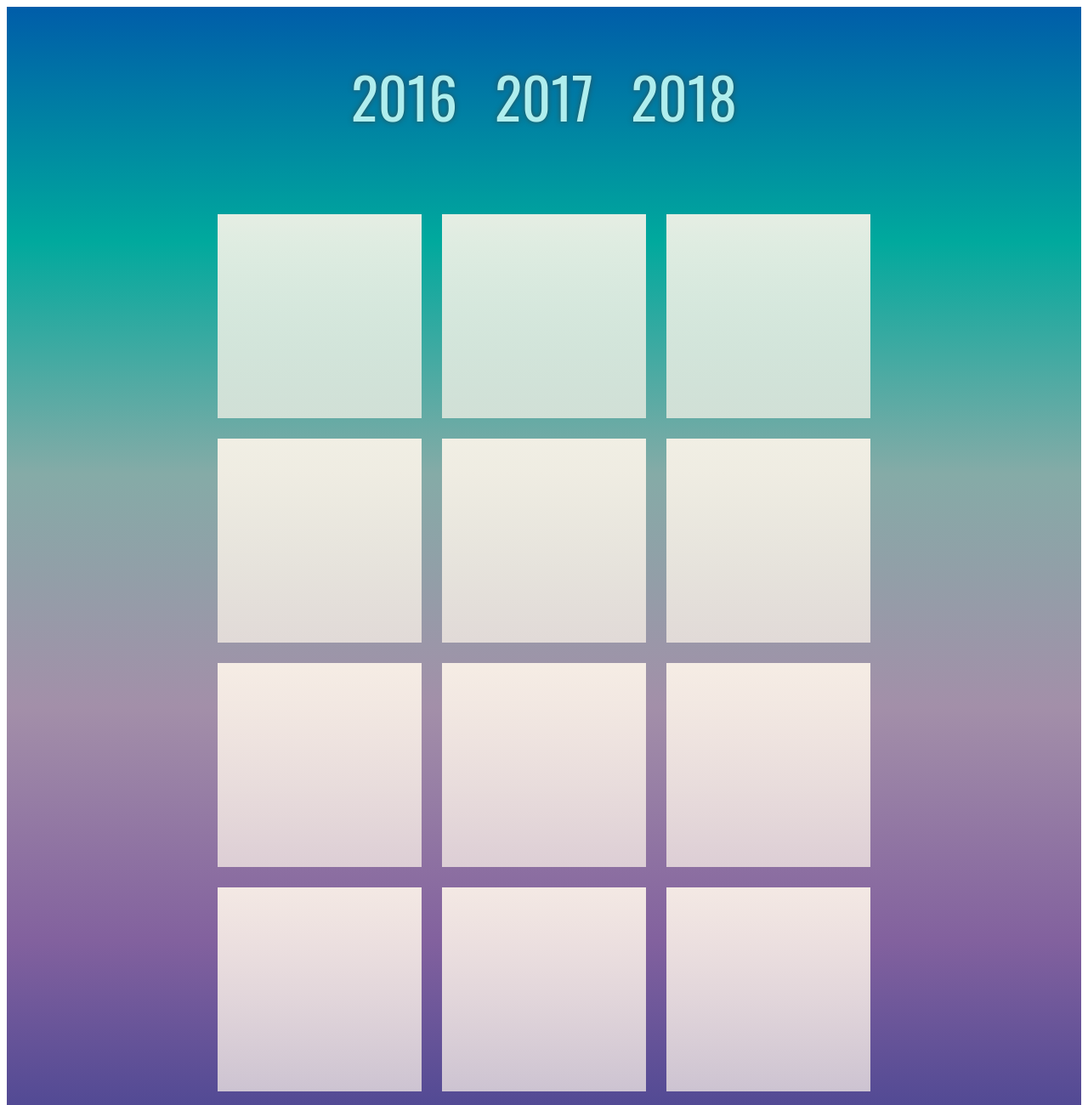
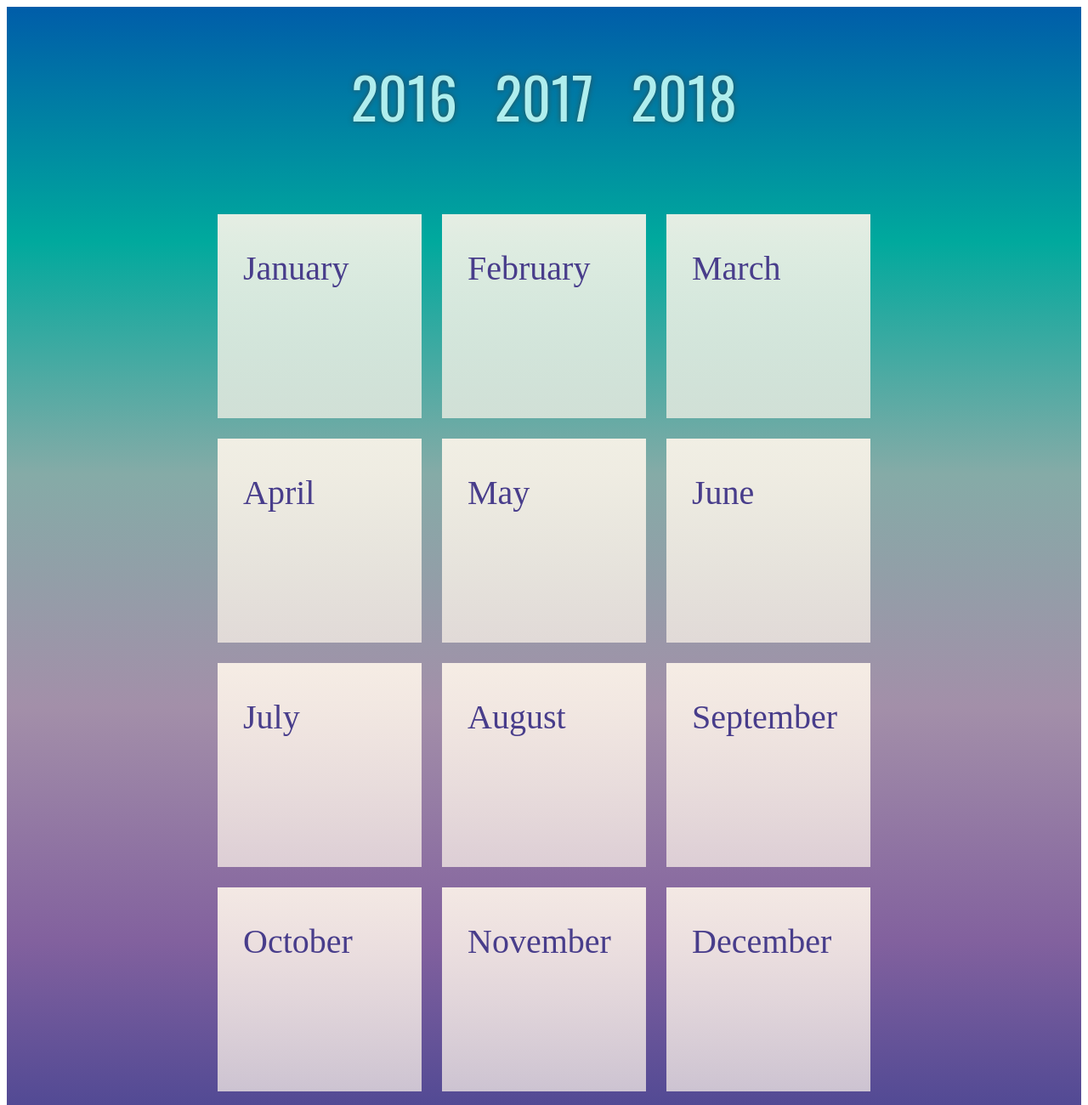
Before and after one commit to tempeststormandwind/tempeststormandwind.github.io, a plain HTML site: page index.html in a window 1280 px wide. Shown: the top 1300 px of the page at 85% size. Drawn offline with nearby package versions, Linux system fonts and the light colour scheme; a web font is replaced by a local one.

Commit message:
Add files via upload

```diff
--- a/index.html
+++ b/index.html
@@ -9,6 +9,7 @@
 
     <!--google fonts-->
     <link href="https://fonts.googleapis.com/css?family=Oswald" rel="stylesheet">
+    <link href="https://fonts.googleapis.com/css?family=Alice" rel="stylesheet">
 
 </head>
 
@@ -27,21 +28,21 @@
     <main>
 
     <div id = "grid-container">
-        <div class = "floating-box"></div>
-        <div class = "floating-box"></div>
-        <div class = "floating-box"></div>
+        <a href = "january.html"><div class = "floating-box"><p>January</p></div></a>
+        <a href = "february.html"><div class = "floating-box"><p>February</p></div></a>
+        <a href = "march.html"><div class = "floating-box"><p>March</p></div></a>
             <br/>
-        <div class = "floating-box"></div>
-        <div class = "floating-box"></div>
-        <div class = "floating-box"></div>
+        <a href = "april.html"><div class = "floating-box"><p>April</p></div></a>
+        <a href = "may.html"><div class = "floating-box"><p>May</p></div></a>
+        <a href = "june.html"><div class = "floating-box"><p>June</p></div></a>
             <br/>
-        <div class = "floating-box"></div>
-        <div class = "floating-box"></div>
-        <div class = "floating-box"></div>
+        <a href = "july.html"><div class = "floating-box"><p>July</p></div></a>
+        <a href = "august.html"><div class = "floating-box"><p>August</p></div></a>
+        <a href = "september.html"><div class = "floating-box"><p>September</p></div></a>
             <br/>
-        <div class = "floating-box"></div>
-        <div class = "floating-box"></div>
-        <div class = "floating-box"></div>
+        <a href = "october.html"><div class = "floating-box"><p>October</p></div></a>
+        <a href = "november.html"><div class = "floating-box"><p>November</p></div></a>
+        <a href = "december.html"><div class = "floating-box"><p>December</p></div></a>
     </div>
 
     </main>
--- a/resources/style.css
+++ b/resources/style.css
@@ -44,3 +44,23 @@ nav {
 #copyright {
     text-align: center;
 }
+
+div.floating-box:link {
+    background: linear-gradient(rgba(255,246,235,.9), rgba(255,246,235,.7));
+}
+
+div.floating-box:hover {
+    background: linear-gradient(rgba(255,246,235,.5), rgba(255,246,235,.2));
+}
+
+.floating-box p {
+    font-family: 'Alice', serif;
+    font-size: 30pt;
+    padding: 0px 0px 0px 30px;
+    float: left;
+    color: darkslateblue;
+}
+
+div.floating-box:hover p {
+    color: white;
+}
```
Also changed, not shown: january.html (added, +38 -0 lines).
